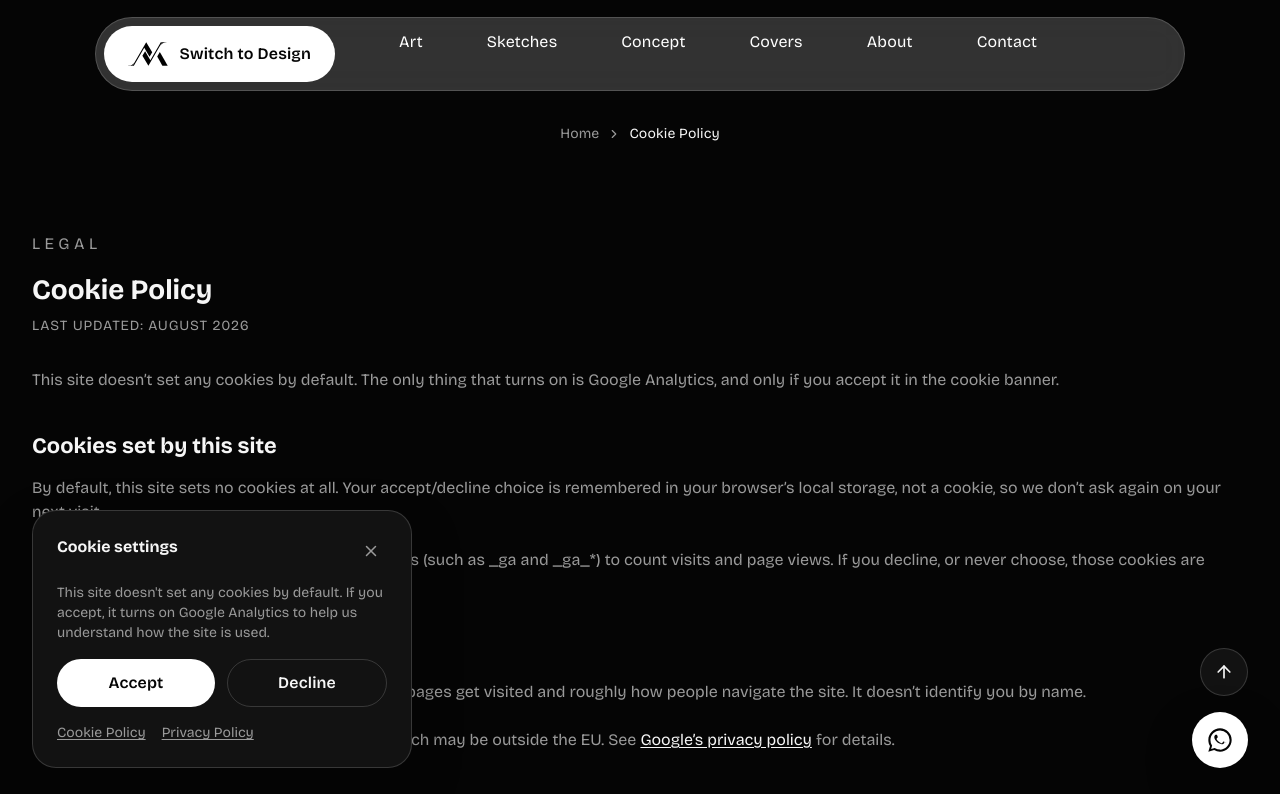
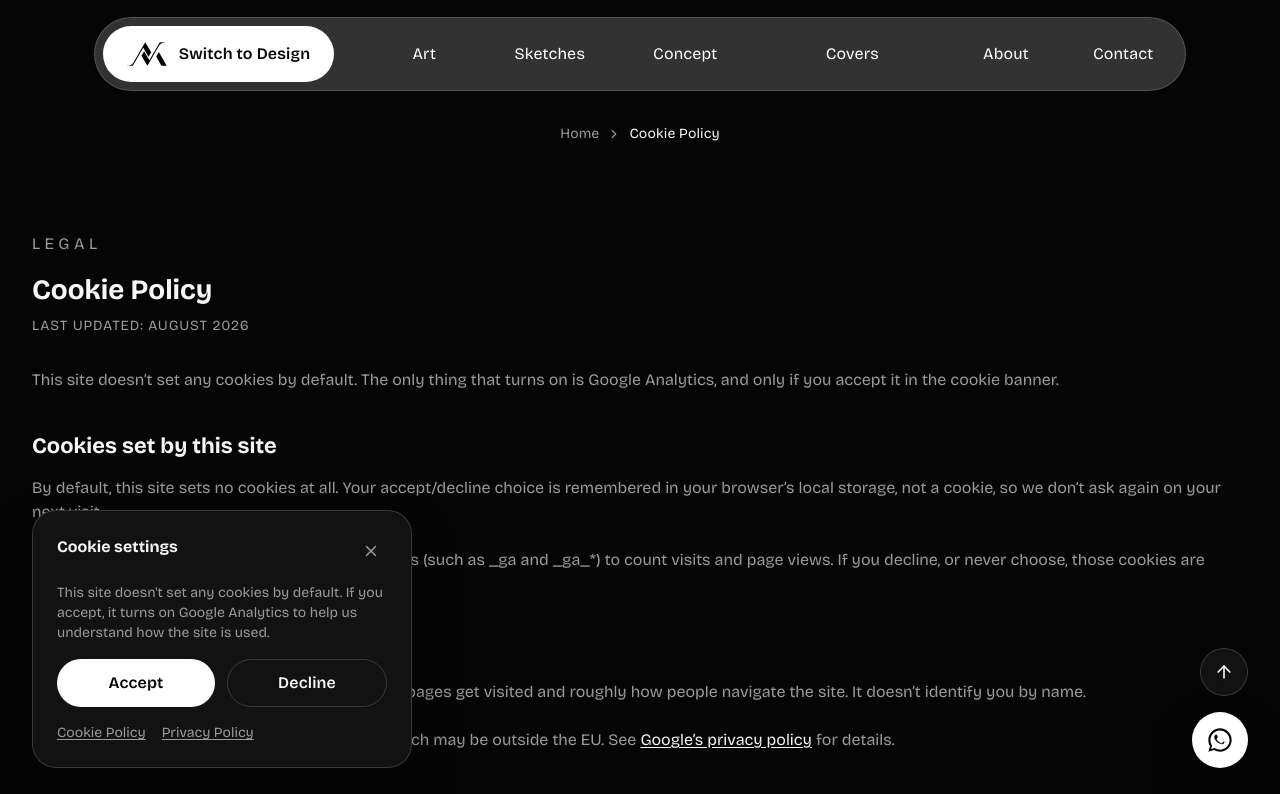
Before and after one commit to contactillustlab-netizen/maria-magdalena-portfolio, a React (Vite) app: page /cookies in a window 1280 px wide. Shown: the top 794 px of the page. Built offline with nearby package versions, Linux system fonts and the light colour scheme.

Commit message:
Revert nav link hug/spacing change
The per-link hug approach looked worse in practice than the previous
ghost-stack layout, so reverting back to it.

```diff
--- a/src/components/Navbar.jsx
+++ b/src/components/Navbar.jsx
@@ -48,14 +48,13 @@ function Navbar({ mode = 'art' }) {
     { to: '/about', label: 'About' },
     { to: '/contact', label: 'Contact' }
   ];
-  // The other mode's full link row, stacked invisibly behind the visible one so the
-  // shared grid cell sizes to the wider of the two rows — the art and design pills
-  // land on the same total width without hardcoding either one. Each visible link
-  // still hugs only its own label instead of reserving its counterpart's width.
-  const otherLinks = [
-    ...sectionLinksByMode[otherMode],
-    { label: 'About' },
-    { label: 'Contact' }
+  // Same-index labels from the other mode, stacked invisibly behind each tab so its
+  // rendered width is max(this label, the other mode's label) — the art and design
+  // pills land on the same total width without hardcoding either one.
+  const ghostLabels = [
+    ...sectionLinksByMode[otherMode].map((link) => link.label),
+    'About',
+    'Contact'
   ];
   const switchTo = mode === 'art' ? '/design' : '/art';
   const switchLabel = mode === 'art' ? 'Switch to Design' : 'Switch to Art';
@@ -68,20 +67,18 @@ function Navbar({ mode = 'art' }) {
           <ModeSwitchButton to={switchTo} label={switchLabel} ghostLabel={otherSwitchLabel} />
 
           <nav className="site-nav" aria-label="Primary navigation">
-            <span className="nav-list-stack">
-              <ul>
-                {links.map((link) => (
-                  <li key={link.to}>
-                    <NavLink to={link.to} end className={({ isActive }) => isActive ? 'active' : ''}>{link.label}</NavLink>
-                  </li>
-                ))}
-              </ul>
-              <ul className="nav-list-stack__ghost" aria-hidden="true">
-                {otherLinks.map((link) => (
-                  <li key={link.label}><span className="nav-list-stack__ghost-link">{link.label}</span></li>
-                ))}
-              </ul>
-            </span>
+            <ul>
+              {links.map((link, index) => (
+                <li key={link.to}>
+                  <NavLink to={link.to} end className={({ isActive }) => isActive ? 'active' : ''}>
+                    <span className="nav-tab-stack">
+                      <span className="nav-tab-label">{link.label}</span>
+                      <span className="nav-tab-label nav-tab-label--ghost" aria-hidden="true">{ghostLabels[index]}</span>
+                    </span>
+                  </NavLink>
+                </li>
+              ))}
+            </ul>
           </nav>
         </div>
 
--- a/src/styles/global.css
+++ b/src/styles/global.css
@@ -141,14 +141,13 @@ main { flex: 1; }
 /* Desktop pill nav text contrasts against the PAGE background (the glass tint is only 5%,
    too subtle to flip the read), so it's #ffffff in art mode and #050505 in design mode. */
 .site-nav a { color: rgb(var(--nav-accent-rgb)); }
-/* The full link row renders stacked on top of the other mode's row (invisible,
-   aria-hidden). Grid auto-sizing takes the wider of the two rows, so the art and
-   design pills come out the same total length without a hardcoded width anywhere
-   — while each visible link still hugs only its own label, not its counterpart's. */
-.nav-list-stack { display: inline-grid; min-width: 0; }
-.nav-list-stack ul { grid-area: 1 / 1; }
-.nav-list-stack__ghost { visibility: hidden; }
-.nav-list-stack__ghost-link { display: inline-block; padding: 12px 24px; font-size: var(--text-body-lg); line-height: var(--leading-body-lg); letter-spacing: .01em; white-space: nowrap; }
+/* Each tab renders its label stacked on top of the equivalent label from the other
+   mode (invisible, aria-hidden). Grid auto-sizing takes the wider of the two, so
+   e.g. "Covers" reserves the same width as "Marketing Design" — the art and design
+   pills come out the same total length without a hardcoded width anywhere. */
+.nav-tab-stack { display: inline-grid; }
+.nav-tab-label { grid-area: 1 / 1; text-align: center; white-space: nowrap; }
+.nav-tab-label--ghost { visibility: hidden; }
 .mobile-nav-panel a { display: block; padding: 16px 0; color: var(--color-text); }
 .site-nav a::after, .mobile-nav-panel a::after {
   content: ''; position: absolute; left: 24px; right: 24px; bottom: 6px; height: 1px; transform: scaleX(0); transform-origin: left; transition: transform var(--transition);
```
